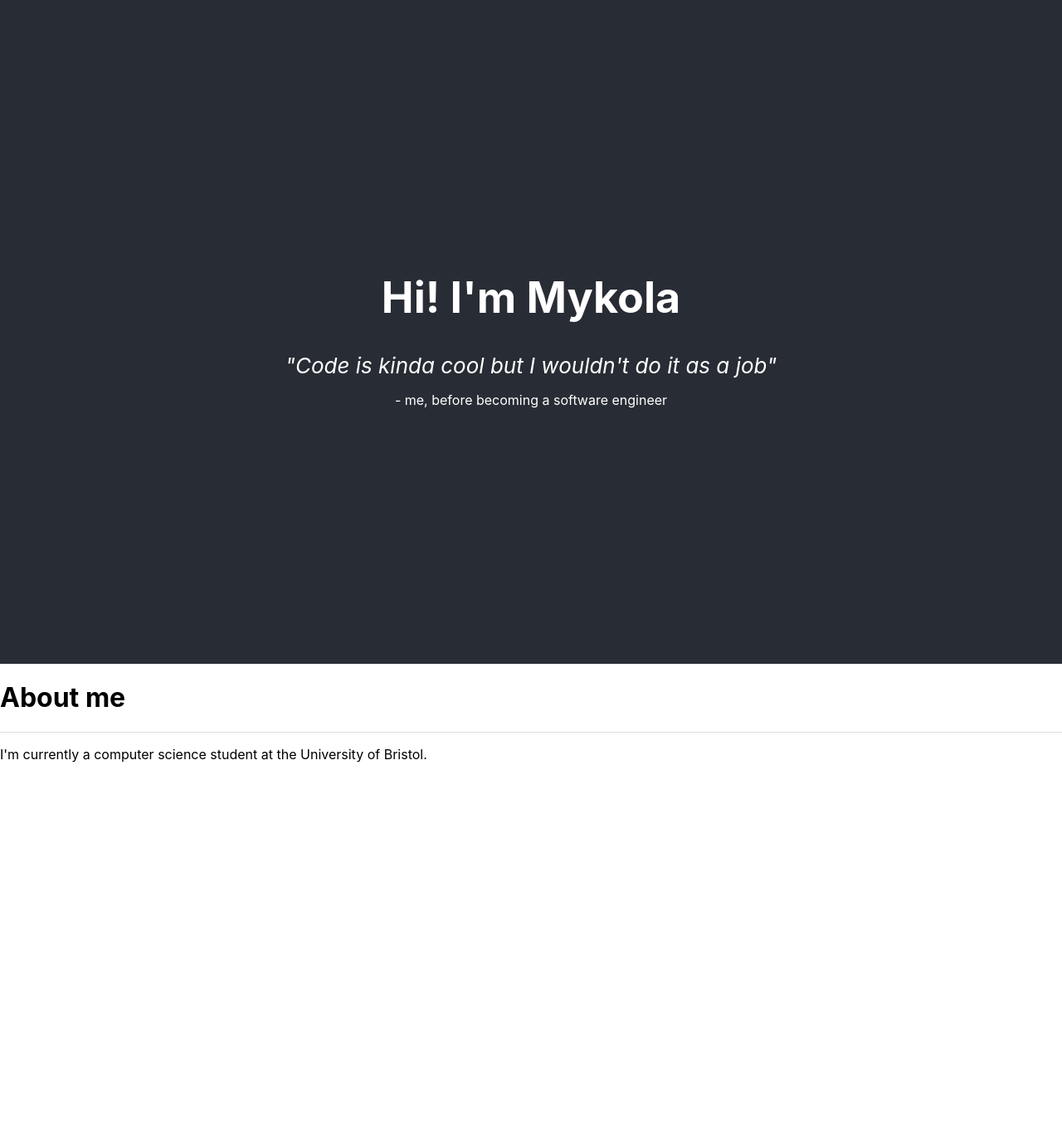
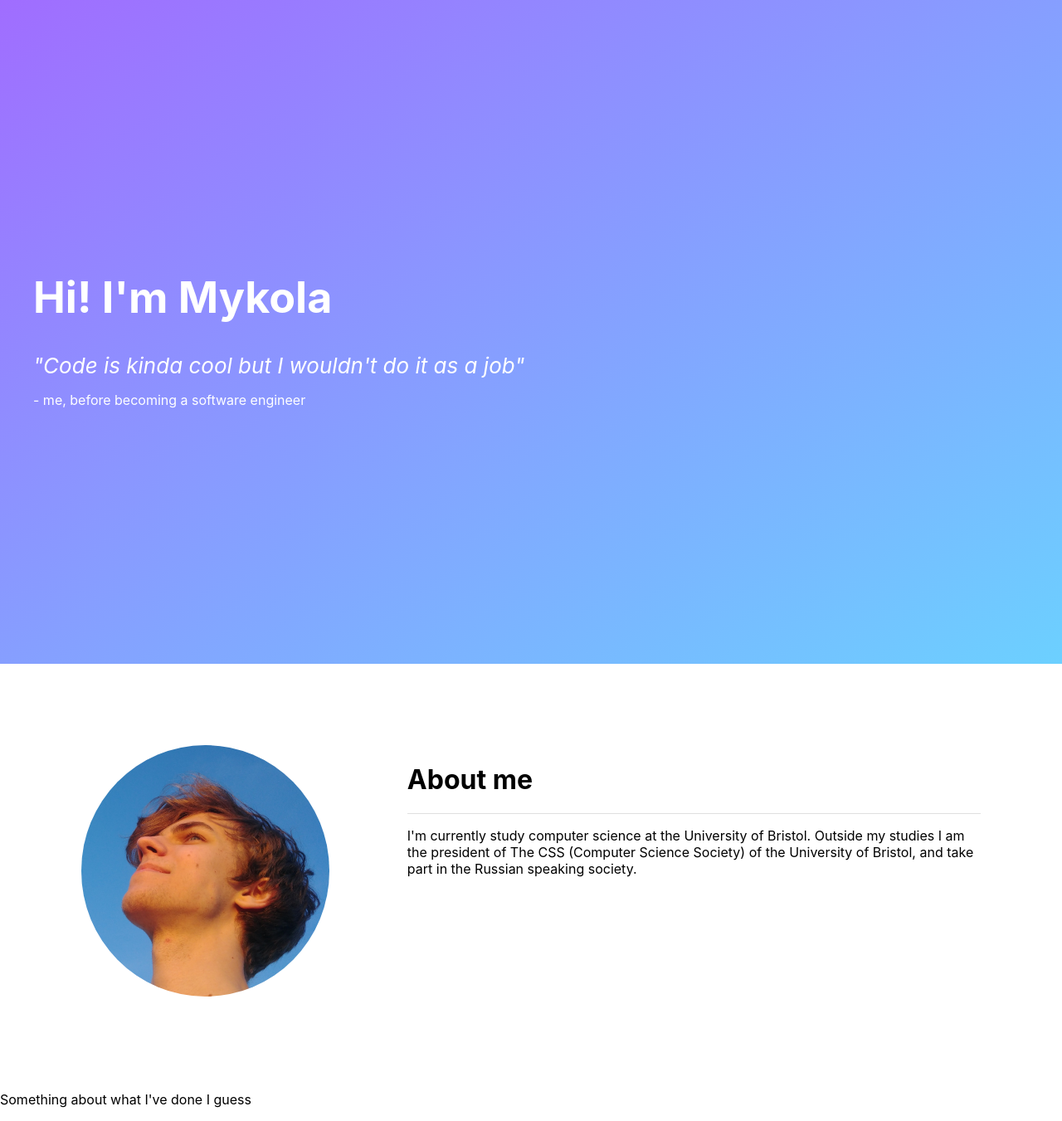
Before and after one commit to MechyKola/mechykola.github.io, a React (Create React App) app: page / in a window 1280 px wide. Shown: the whole page at 83% size. Before the commit the page ends 935 px from the top, so only its background shows below. Built offline with nearby package versions, Linux system fonts and the light colour scheme.

Commit message:
added a bit material ui

```diff
--- a/src/App.css
+++ b/src/App.css
@@ -3,14 +3,14 @@
 }
 
 .App-header {
-  background-color: #282c34;
+  background-image: linear-gradient(to bottom right, rgb(160, 109, 255), rgb(108, 208, 255));
   min-height: 100vh;
   display: flex;
   flex-direction: column;
-  align-items: center;
   justify-content: center;
   font-size: calc(10px + 2vmin);
   color: white;
+  padding-left: 5vmin;
 }
 
 .Quote {
@@ -23,3 +23,14 @@
 .Author {
   font-size: calc(2vmin);
 }
+
+.Avatar {
+  width: 100%;
+  height: 100%;
+  overflow: hidden;
+  border-radius: 50%;
+}
+
+.About-item {
+  padding: 4%;
+}
--- a/src/App.js
+++ b/src/App.js
@@ -1,6 +1,7 @@
 import React from 'react';
-import { Divider } from '@material-ui/core'
+import { Divider, Grid, Box } from '@material-ui/core'
 import './App.css';
+import avatar from './avatar.jpg';
 
 function App() {
   return (
@@ -12,13 +13,29 @@ function App() {
         <p className="Quote">"Code is kinda cool but I wouldn't do it as a job"</p>
         <p className="Author"> - me, before becoming a software engineer</p>
       </header>
+      <content>
+        <Grid container justify="space-evenly" className="About-item">
+          <Grid item xs={8} lg={4} className="About-item">
+            <img src={avatar} alt="Avatar" className="Avatar" />
+          </Grid>
+          <Grid item xs={12} lg={8} className="About-item">
             <h1>
               About me
             </h1>
             <Divider />
             <p>
-        I'm currently a computer science student at the University of Bristol.
+              I'm currently study computer science at the University of Bristol.
+              Outside my studies I am the president of The CSS (Computer Science Society)
+              of the University of Bristol, and take part in the Russian speaking society.
             </p>
+          </Grid>
+        </Grid>
+        <Box s={12}>
+          <p>
+            Something about what I've done I guess
+          </p>
+        </Box>
+      </content>
     </div>
   );
 }
```
Also changed, not shown: src/avatar.jpg (added). Lines whose indentation alone changed are shown as unchanged.
